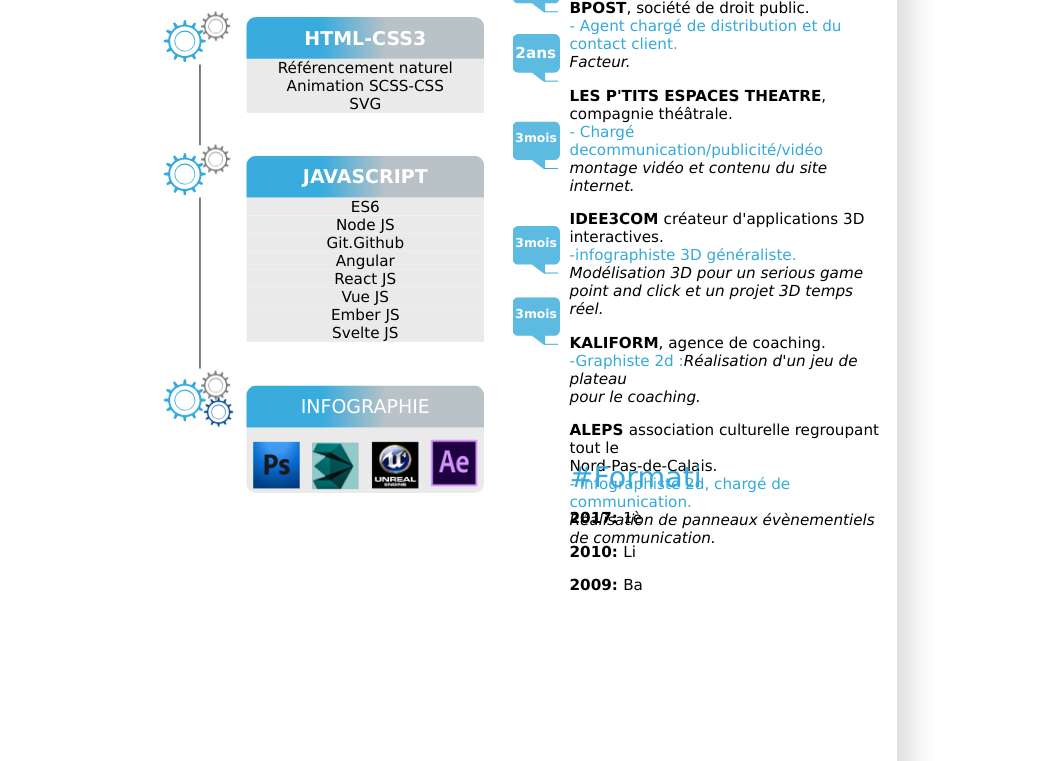
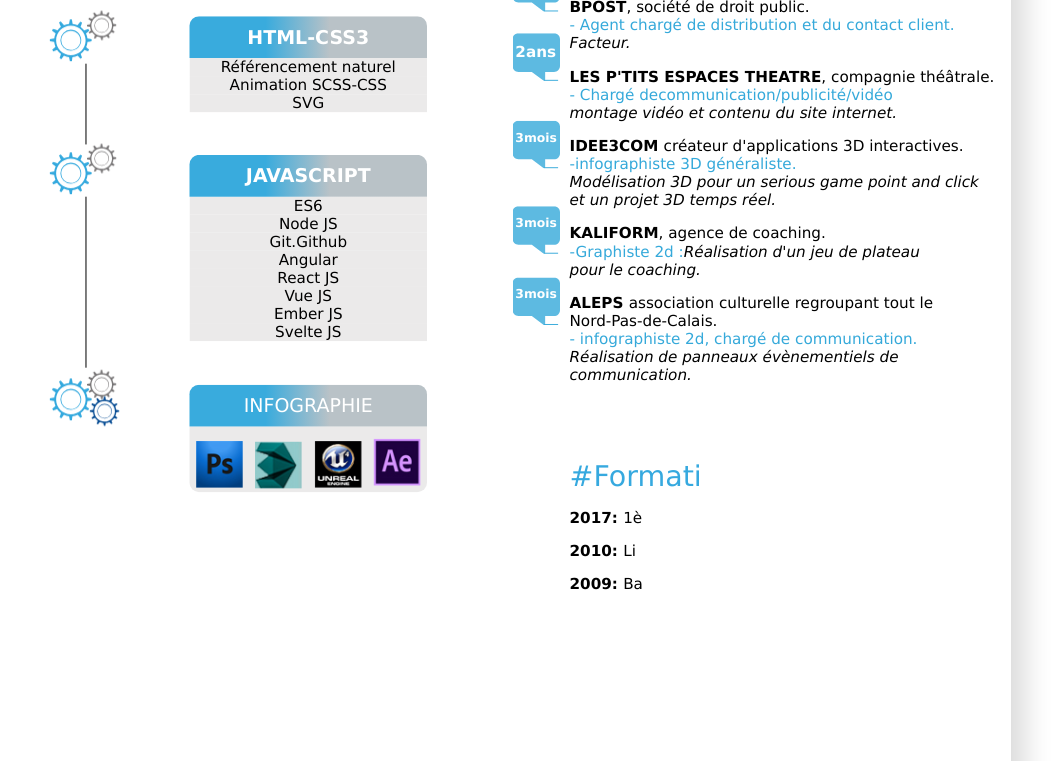
Before and after one commit to RayanDaouk/RayanDaouk.github.io, a plain HTML site: page index.html in a window 1280 px wide. Shown: the part 376-1137 px from the top of the page, without its empty margins (118-1180 px from the left). Drawn offline with Linux system fonts and the light colour scheme.

Commit message:
reworking positions svg

```diff
--- a/style.css
+++ b/style.css
@@ -20,13 +20,15 @@
 }
 
 .wrapper {
-    width: 95vh;
+    width: 1000px;
     padding: 0 15px;
     margin: 0 auto;
     overflow: hidden;
     box-shadow: 24px 26px 27px -9px rgba(0, 0, 0, 0.14);
     -webkit-box-shadow: 24px 26px 27px -9px rgba(0, 0, 0, 0.14);
     -moz-box-shadow: 24px 26px 27px -9px rgba(0, 0, 0, 0.14);
+    transform: scale(0.95);
+    padding-bottom: 10px;
 }
 
 li {
@@ -88,11 +90,7 @@
     padding-left: 50px;
 }
 
-.wrapper {
-    transform: scale(0.95);
-    padding-bottom: 10px;
-    min-height: 1330px;
-}
+
 
 /* -------------------------------------------------------------------------- */
 /*                                     svg Position                           */
@@ -687,7 +685,7 @@
 }
 #time4{
     position: absolute;
-    top: 310px;
+    top: 290px;
     font-size: 13px;
 }
 #time4 span{
@@ -699,7 +697,7 @@
 }
 #time5{
     position: absolute;
-    top: 385px;
+    top: 365px;
     font-size: 13px;
 }
 #time5 span{
@@ -983,7 +981,7 @@
     }
 
     #experienceSvg{
-        top: 1600px;
+        top: 50px;
         left: 50px;
         transform: scale(1.3);
     }
```
